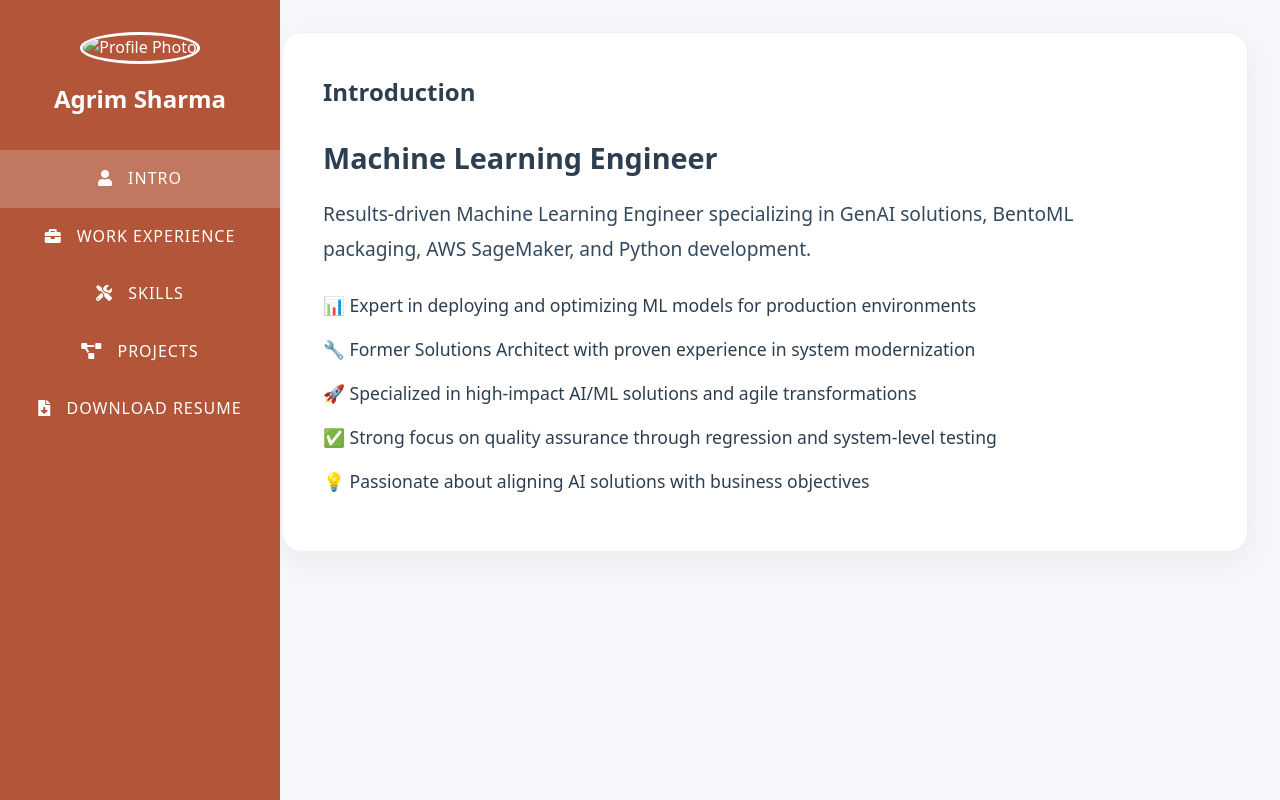
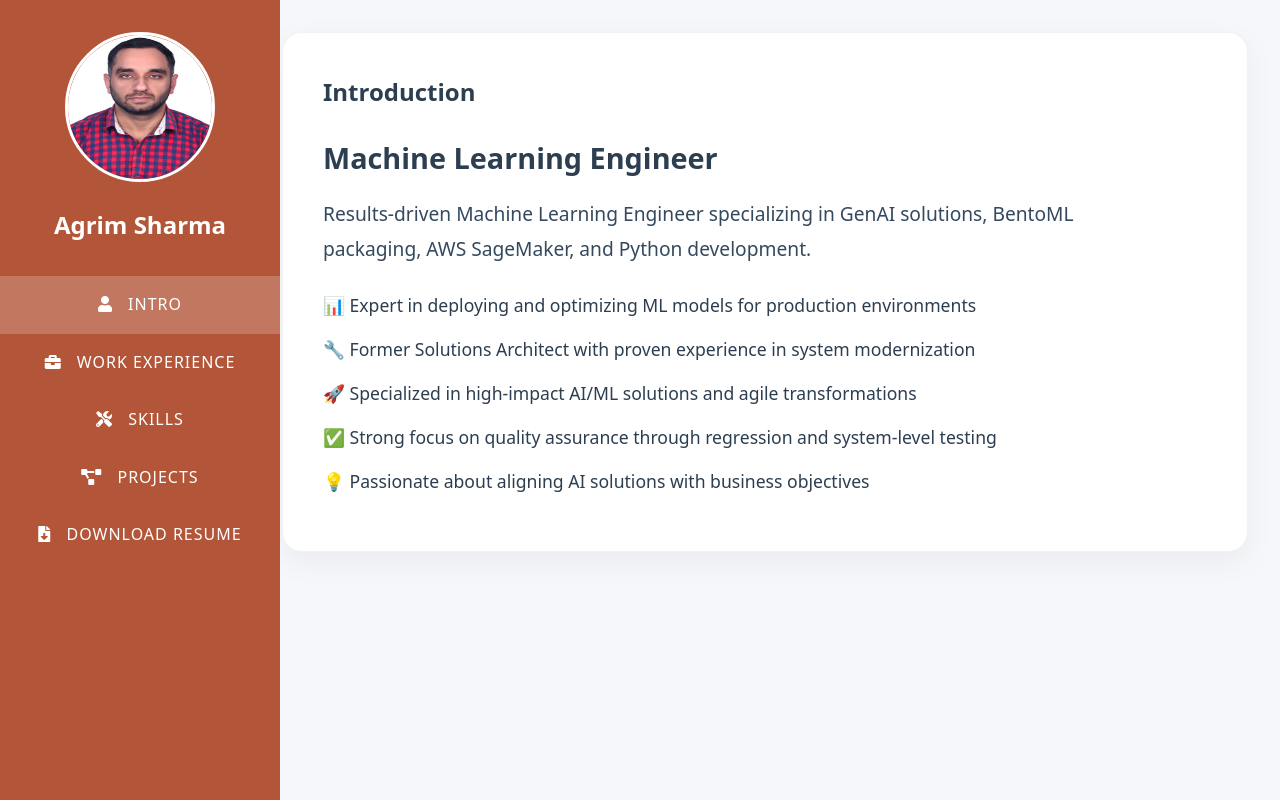
Before and after one commit to agrim1989/agentic_resume, a plain HTML site: page index.html in a window 1280 px wide. Drawn offline with Linux system fonts and the light colour scheme.

Commit message:
update for code

```diff
--- a/index.html
+++ b/index.html
@@ -12,14 +12,14 @@
     <div class="container">
         <nav class="sidenav">
             <div class="profile">
-                <img src="image_1739346679328.png" alt="Profile Photo">
+                <img src="static/IMG_2438.JPG" alt="Profile Photo">
                 <h2>Agrim Sharma</h2>
             </div>
             <a href="#intro" class="nav-item active"><i class="fas fa-user"></i> Intro</a>
             <a href="#experience" class="nav-item"><i class="fas fa-briefcase"></i> Work Experience</a>
             <a href="#skills" class="nav-item"><i class="fas fa-tools"></i> Skills</a>
             <a href="#projects" class="nav-item"><i class="fas fa-project-diagram"></i> Projects</a>
-            <a href="Agrim Sharma - Resume-2.pdf" class="nav-item" target="_blank">
+            <a href="static/Agrim Sharma - Resume-2.pdf" class="nav-item" target="_blank">
                 <i class="fas fa-file-download"></i> Download Resume
             </a>
         </nav>
```
Also changed, not shown: static/IMG_2438.JPG (added), 1 other file.
